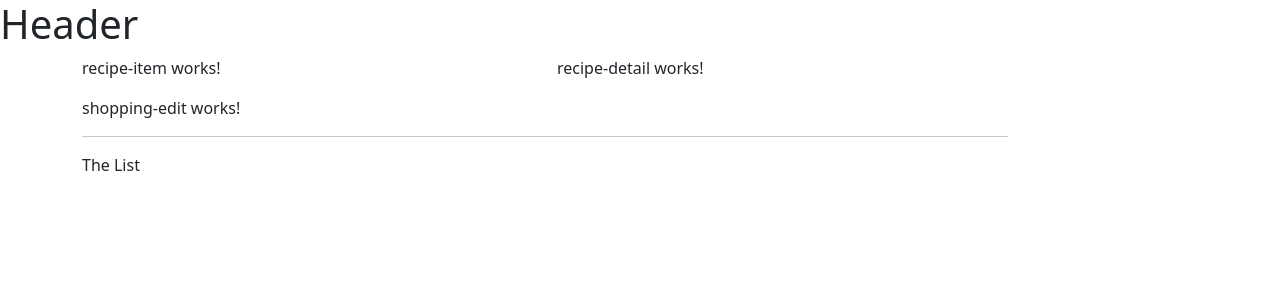
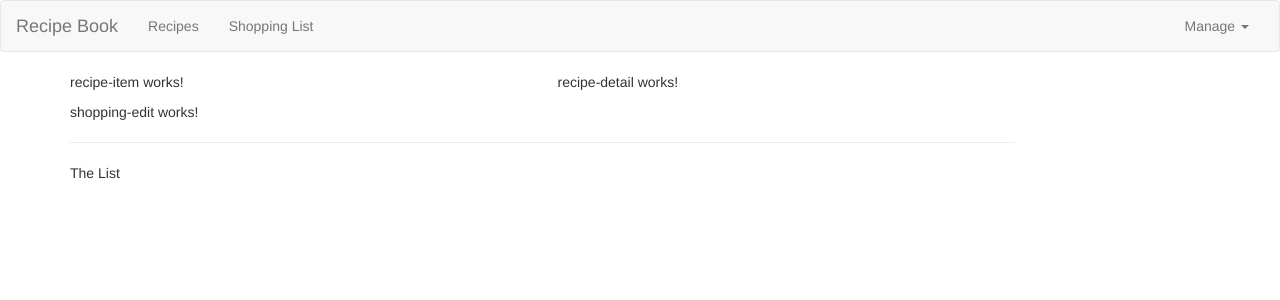
Before and after one commit to ronaksonigara/angular-recipe-book, an Angular app: page / in a window 1280 px wide. Shown: the top 300 px of the page. Built offline with nearby package versions, Linux system fonts and the light colour scheme.

Commit message:
bootstrap 3 added and header created

```diff
--- a/angular.json
+++ b/angular.json
@@ -31,7 +31,7 @@
               "src/assets"
             ],
             "styles": [
-              "./node_modules/bootstrap/scss/bootstrap.scss",
+              "./node_modules/bootstrap/dist/css/bootstrap.min.css",
               "src/styles.scss"
             ],
             "scripts": []
--- a/package.json
+++ b/package.json
@@ -18,7 +18,7 @@
     "@angular/platform-browser": "~12.2.0",
     "@angular/platform-browser-dynamic": "~12.2.0",
     "@angular/router": "~12.2.0",
-    "bootstrap": "^5.1.1",
+    "bootstrap": "^3.4.1",
     "rxjs": "~6.6.0",
     "tslib": "^2.3.0",
     "zone.js": "~0.11.4"
--- a/src/app/header/header.component.html
+++ b/src/app/header/header.component.html
@@ -1 +1,41 @@
-<h1>Header</h1>
+<nav class="navbar navbar-default">
+    <div class="container-fluid">
+        <div class="navbar-header">
+            <a href="#" class="navbar-brand">
+                Recipe Book
+            </a>
+        </div>
+
+        <div class="collapse navbar-collapse">
+            <ul class="nav navbar-nav">
+                <li>
+                    <a href="#">
+                        Recipes
+                    </a>
+
+                </li>
+                <li>
+                    <a href="#">
+                        Shopping List
+                    </a>
+            </li>
+            </ul>
+            <ul class="nav navbar-nav navbar-right">
+                <li class="dropdown">
+                    <a href="#" class="dropdown-toggle" role="button">
+                        Manage <span class="caret"></span>
+                    </a>
+                    <ul class="dropdown-menu">
+                        <li>
+                            <a href="#">Save Data</a>
+
+                        </li>
+                        <li>
+                            <a href="#">Fetch Data</a>
+                        </li>
+                    </ul>
+                </li>
+            </ul>
+        </div>
+    </div>
+</nav>
```
Also changed, not shown: 1 other file (tests, documents, lock files or other folders).
